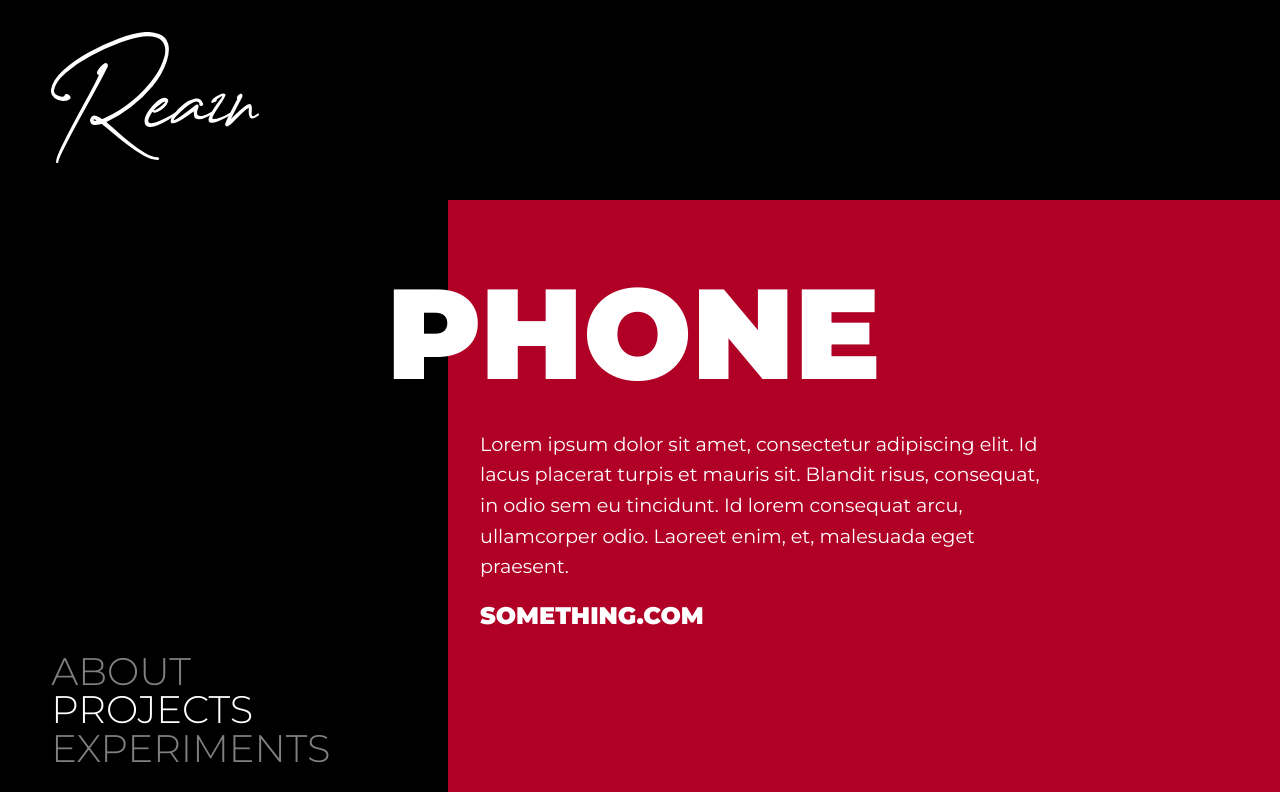
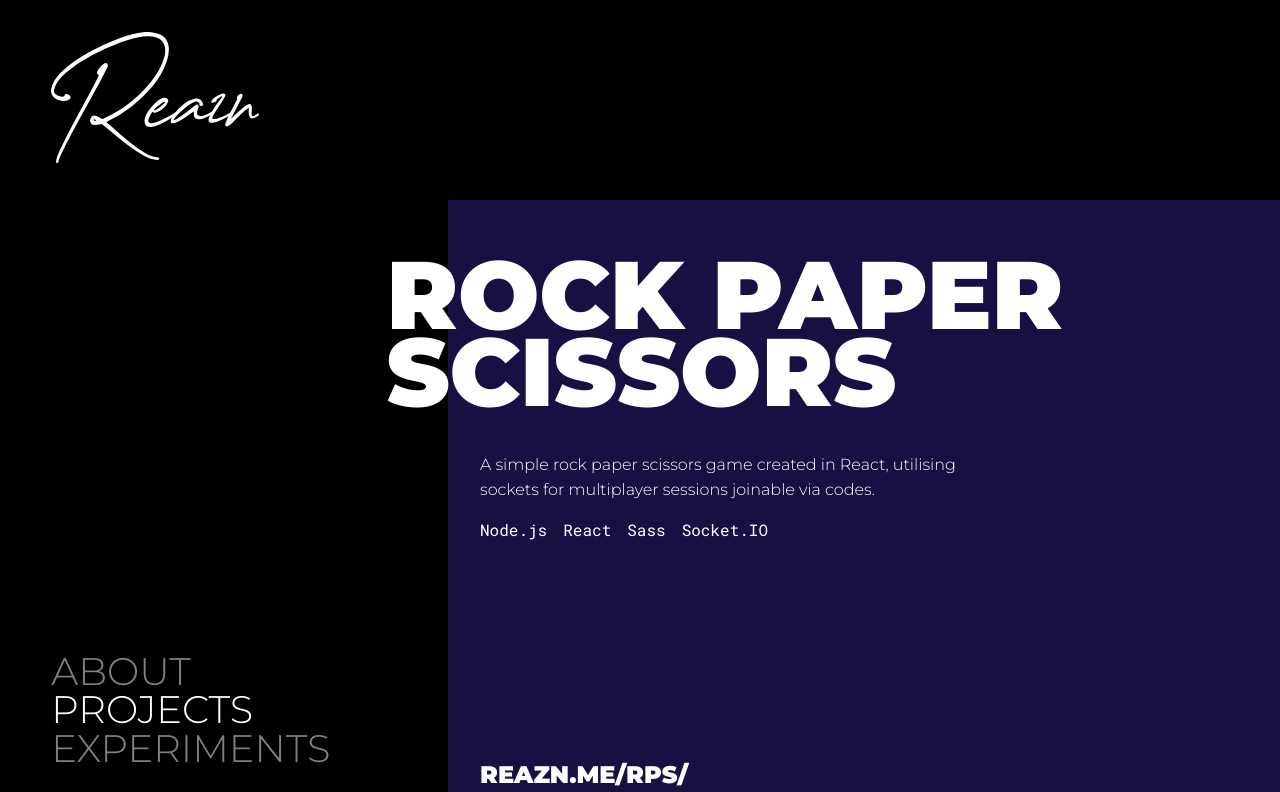
Before and after one commit to REAZN/portfolio2, a Next.js app: page /projects in a window 1280 px wide. Shown: the top 792 px of the page. Built offline with nearby package versions, Linux system fonts and the light colour scheme.

Commit message:
some fixes

```diff
--- a/components/Nav.jsx
+++ b/components/Nav.jsx
@@ -6,7 +6,7 @@ import { Signature, Meta } from "components";
 
 const pages = ["about", "projects", "experiments"];
 
-export default function Nav() {
+export default function Nav({blendOverride = false}) {
 
     const path = useRouter().pathname;
     const isIndex = path === "/";
@@ -15,10 +15,10 @@ export default function Nav() {
         <>
         <Meta/>
             <header className={styles.nav}>
-                <div className={styles.signature}>
+                <div className={styles.signature} style={blendOverride ? {mixBlendMode: "normal"} : {}}>
                     <Signature fill="#fff" />
                 </div>
-                <motion.ul className={`${isIndex ? styles.index : styles.notindex}`}
+                <motion.ul className={`${isIndex ? styles.index : styles.notindex}`} style={blendOverride ? {mixBlendMode: "normal"} : {}}
                     layoutId="header"
                     transition={{ type: "spring", bounce: 0.2, duration: 0.6 }}
                 >
--- a/config.js
+++ b/config.js
@@ -2,7 +2,7 @@ module.exports = {
     siteUrl: "http://localhost:3002",
     seo: {
         title: "REAZN - Portfolio 2",
-        description: "Personal portfolio of Lewis Thompson, a Front-end web developer and designer.",
+        description: "Personal portfolio of REAZN, a Front-end web developer and designer.",
         image: "og.png",
     },
     social: {
@@ -32,6 +32,7 @@ module.exports = {
             demo: "https://reazn.me/rps/",
             github: "https://github.com/REAZN/rock-paper-scissors",
             color: "#171043",
+            active: false,
         },
         {
             title: "Program Butler",
@@ -41,6 +42,17 @@ module.exports = {
             demo: "https://reazn.me/rps/",
             github: "https://github.com/REAZN/rock-paper-scissors",
             color: "#111018",
+            active: false,
+        },
+        {
+            title: "Rock Paper Scissors 2",
+            description: "A simple rock paper scissors game created in React, utilising sockets for multiplayer sessions joinable via codes.",
+            technologies: ["Node.js", "React", "Sass", "Socket.IO"],
+            image: "rps.png",
+            demo: "https://reazn.me/rps/",
+            github: "https://github.com/REAZN/rock-paper-scissors",
+            color: "#171043",
+            active: false,
         },
     ]
 }
--- a/pages/projects.jsx
+++ b/pages/projects.jsx
@@ -1,83 +1,58 @@
 import styles from "styles/pages/projects.module.scss";
 import { motion } from "framer-motion";
 import { Nav } from "components";
-import { useState, useRef, createRef, useEffect } from "react";
+import { useState } from "react";
 import { Link } from "react-scroll"
+import config from "config";
 
 export default function Projects() {
 
-    const [projects, setProject] = useState([
-        {
-            name: "PHONE",
-            description: "Lorem ipsum dolor sit amet, consectetur adipiscing elit. Id lacus placerat turpis et mauris sit. Blandit risus, consequat, in odio sem eu tincidunt. Id lorem consequat arcu, ullamcorper odio. Laoreet enim, et, malesuada eget praesent. ",
-            color: "#b10026",
-            link: "something.com",
-            active: false
-        },
-        {
-            name: "HOME",
-            description: "Lorem ipsum dolor sit amet, consectetur adipiscing elit. Id lacus placerat turpis et mauris sit. Blandit risus, consequat, in odio sem eu tincidunt. Id lorem consequat arcu, ullamcorper odio. Laoreet enim, et, malesuada eget praesent. ",
-            color: "#4B72BD",
-            link: "",
-            active: false
-        },
-        {
-            name: "E.T",
-            description: "Lorem ipsum dolor sit amet, consectetur adipiscing elit. Id lacus placerat turpis et mauris sit. Blandit risus, consequat, in odio sem eu tincidunt. Id lorem consequat arcu, ullamcorper odio. Laoreet enim, et, malesuada eget praesent. ",
-            color: "#a21c2c",
-            link: "",
-            active: false
-        }
-    ]);
-
-    const ref = useRef(Array(projects.length).fill(createRef()));
-
-    const scroll = (index) => {
-        // ref.current[index]?.current.scrollIntoView({ behavior: "smooth", block: "start" });
-        // console.log(ref.current[index], index)
-    }
-
-    useEffect(() => scroll, [])
+    const [projects, setProject] = useState(config.projects);
 
     return (
         <>
-            <Nav />
+            <Nav blendOverride={true}/>
             <motion.section className={styles.projects}>
                 <motion.div className={styles.content}>
                     <motion.div className={styles.cards}>
                         {projects.map((project, index) => (
                             <Link to={index} name={index} smooth={true} offset={-200}
-                                key={project.name}>
+                                key={project.title}>
                                 <motion.div
-                                    key={project.name}
-                                    ref={ref.current[index]}
+                                    key={project.title}
                                     className={`${styles.card} ${project.active ? styles.active : ""}`}
                                     // transition={{ type: "spring", bounce: 0.2, duration: 0.6 }}
                                     onClick={() => {
-                                        if (!project.active) { scroll(index); }
-                                        // console.log(ref)
                                         project.active = !project.active;
                                         setProject([...projects])
                                     }}
                                 >
                                     <motion.div
-                                        layoutId={project.name}
+                                        layoutId={project.title}
                                         className={`${project.active ? styles.backgroundActive : styles.background}`}
                                         style={{ background: project.color, zIndex: -1 + -index }}
                                         // animation={{}}
                                         // animate={project.active ? { originX: 0, width: "100vw" } : { originX: 1, width: "100%" }}
-                                        animate={project.active ? { borderRadius: ["0px", "50px", "100px", "50px", "0px"] } : { borderRadius: ["100px", "75px", "50px", "25px", "0px"] }}
+                                        animate={project.active ? { borderRadius: ["0px", "50px", "100px", "150px", "200px", "150px", "100px", "50px", "0px"] } : { borderRadius: "0px" }}
                                         transition={{ type: "linear", duration: 0.3 }}
                                     />
                                     <motion.div
                                         // layoutId={project.name}
-                                        animate={project.active ? { marginTop: "-10%" } : ""}
+                                        animate={project.active ? { marginTop: "-10%", width: "1200px", height: "800px", marginLeft: "-5vw"} : ""}
                                         className={`${styles.details} ${project.active ? styles.detailsActive : ""}`}
                                         transition={{ type: "linear", duration: 0.3 }}
                                     >
-                                        <span className={styles.title}>{project.name}</span>
+                                        <span className={styles.title}>{project.title.toUpperCase()}</span>
                                         <p className={styles.description}>{project.description}</p>
-                                        <span className={styles.link}>{project.link}</span>
+                                        <div className={styles.tech}>
+                                            {project.technologies.map((tech, index) => (
+                                                <span key={index}>{tech}</span>
+                                            ))}
+                                        </div>
+                                        <div className={styles.links}>
+                                            <a href={project.demo} className={styles.link}>{project.demo.replace(/^https?:\/\//, "")}</a>
+                                            <a href={project.github} className={styles.link}>GitHub</a>
+                                        </div>
                                     </motion.div>
                                 </motion.div>
                             </Link>
--- a/styles/pages/projects.module.scss
+++ b/styles/pages/projects.module.scss
@@ -15,7 +15,7 @@
     .cards {
       // margin-top: 20vh;
       padding-top: 200px;
-      padding-bottom: 200px;
+      padding-bottom: 300px;
       // height: 100vh;
 
       .active {
@@ -52,34 +52,56 @@
         }
 
         .detailsActive {
+          //width: 1200px;
+          //height: 800px!important;
         }
 
         .details {
           height: 100%;
+          position: relative;
+          //background-color: green;
 
           .title {
             display: inline-block;
             font-weight: 900;
-            font-size: 8rem;
+            max-width: 80%;
+            font-size: 6rem;
             line-height: 0.8;
-            margin: 50px -10% 25px;
+            margin: 25px -10% 25px;
             color: #fff;
           }
 
           .description {
             width: 30em;
-            font-size: 1.2rem;
-            // margin: 100px;
-            // margin-left: 0;
+            font-size: 1rem;
+            font-weight: 300;
             line-height: 1.6;
             color: #fff;
           }
 
-          .link {
-            text-transform: uppercase;
-            font-weight: 900;
-            font-size: 1.5rem;
+          .tech {
+            font-family: "Roboto Mono", monospace;
             color: #fff;
+
+            span {
+              font-size: 1rem;
+              margin-right: 1em;
+            }
+          }
+
+          .links {
+            display: flex;
+            flex-direction: column;
+            pointer-events: auto;
+            position: absolute;
+            bottom: 0;
+
+            .link {
+              text-transform: uppercase;
+              font-weight: 900;
+              font-size: 1.5rem;
+              color: #fff;
+            }
           }
         }
 
```
Also changed, not shown: styles/pages/about.module.scss (+5 -4 lines).
